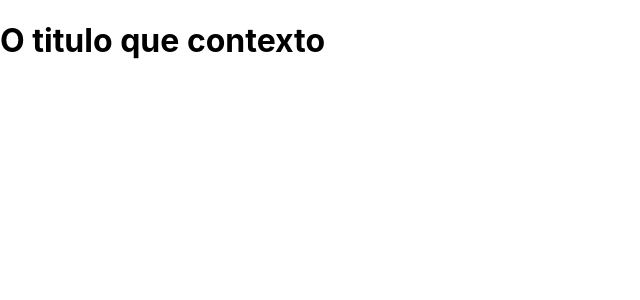
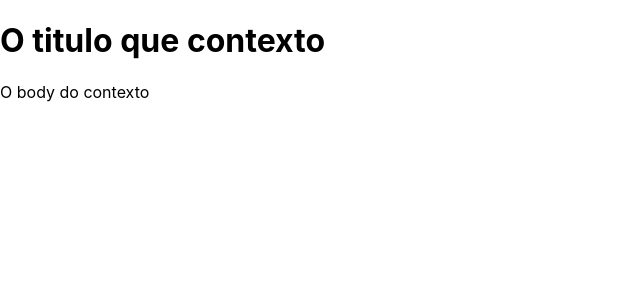
Before and after one commit to GuestRicardo/projectReact2, a React (Create React App) app: page / in a window 1280 px wide. Shown: the top 300 px of the page, without its empty margins (0-640 px from the left). Built offline with nearby package versions, Linux system fonts and the light colour scheme.

Commit message:
formatando

```diff
--- a/src/App.js
+++ b/src/App.js
@@ -3,9 +3,11 @@ import React from 'react';
 import './App.css';
 import { useContext } from 'react';
 
-//estado= para passar para os componentes será preciso usar props
+//estado inicial(objeto)=
+//para passar para os componentes será preciso usar props
 const globalState = {
   title: 'O titulo que contexto',
+  body: 'O body do contexto',
   counter: 0,
 };
 
@@ -14,11 +16,21 @@ const GlobalContext = React.createContext();
 
 //componente
 const Div = ({ children }) => {
-  return <H1 />
+  return (
+    //com elementos irmãos
+    <>
+      <H1 />
+      <Body />
+    </>
+  );
 }
 const H1 = () => {
   const theContext = useContext(GlobalContext);
   return <h1>{theContext.title}</h1>
+}
+const Body = () => {
+  const theContext = useContext(GlobalContext);
+  return <p>{theContext.body}</p>
 }
 //fim dos componentes
 
@@ -28,9 +40,7 @@ function App() {
     //dentro do estado esta os componentes
     //apartir do momento q recebe o valor o contexto será este no momento
     <GlobalContext.Provider value={globalState}>
-      <Div>
-        <H1>teste</H1>
-      </Div>
+      <Div />
     </GlobalContext.Provider>
   );
 }
```
